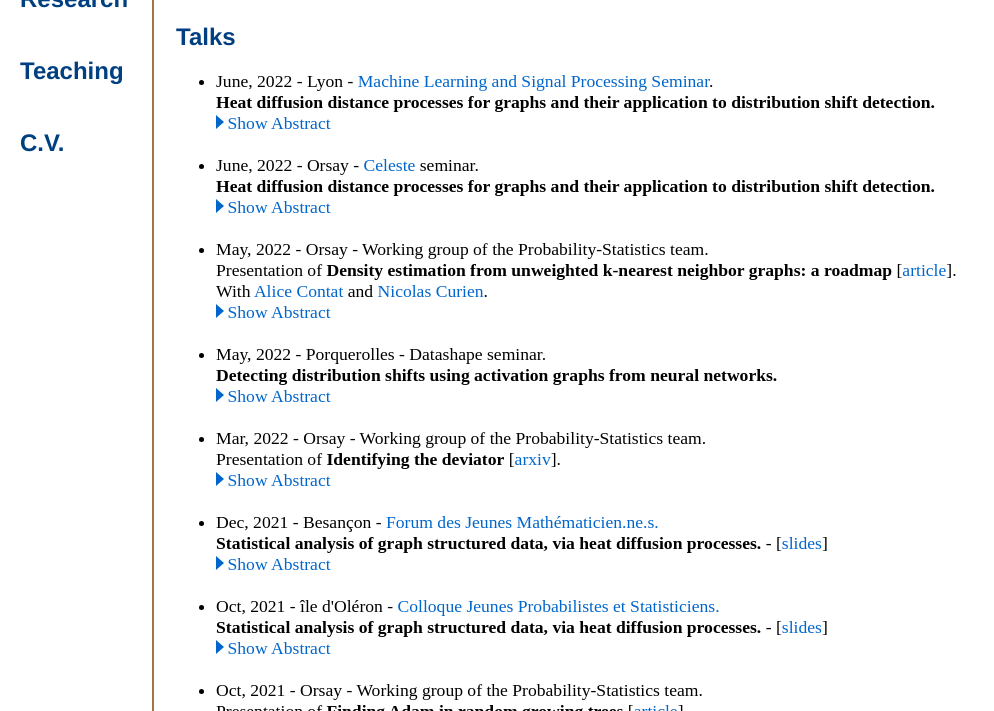
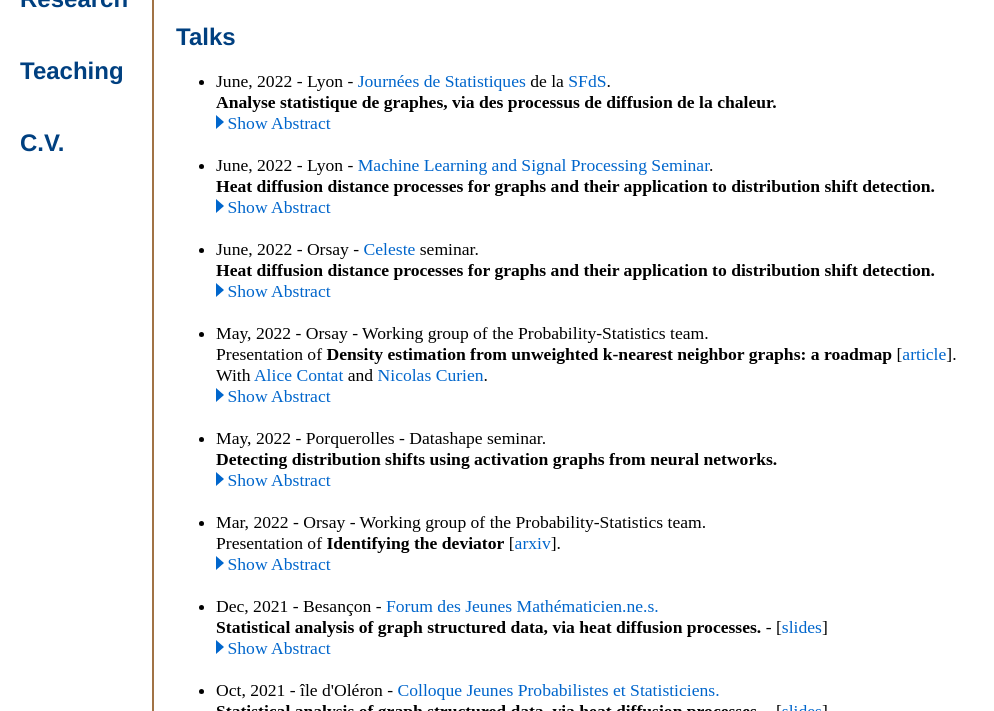
Before and after one commit to elasalle/elasalle.github.io, a Jekyll site: the page built from research/index.html, in a window 1280 px wide and 900 px high, scrolled down 333 px, cut to the strip 189-900 px from the top of the window. Shown: the whole strip, without its empty margins (0-994 px from the left). Built offline with Jekyll 4.4.1, drawn with Linux system fonts in a browser that asks for light colours; some web fonts are replaced.

Commit message:
Update index.html

```diff
--- a/research/index.html
+++ b/research/index.html
@@ -45,6 +45,23 @@ title: Etienne Lasalle, Research
 
   <h2 id="talks" class="title2">Talks</h2>
   <ul class="normalsize">
+  <li>June, 2022 - Lyon - <a href="https://jds22.sciencesconf.org/">Journées de Statistiques</a> de la <a href="https://www.sfds.asso.fr/">SFdS</a>.<br>
+  <b>Analyse statistique de graphes, via des processus de diffusion de la chaleur.</b><br>
+    <button class="showhide abstract10" onclick="switchDisplayByClassName('abstract10')" style="display: block;"><div class="arrow-right"></div>Show Abstract<span class="dots">...</span></button>
+    <button class="showhide abstract10" onclick="switchDisplayByClassName('abstract10')" style="display : none;"><div class="arrow-top"></div>Hide Abstract</button>
+    <p class="abstracttext abstract10" style="display : none;">
+      Ce travail porte sur la comparaison de données de graphes, potentiellement pondérés et de tailles différentes.
+      Lorsqu’on travaille avec des graphes pondérés, on peut interpréter les poids des arêtes comme des conductivités thermiques.
+      Dès lors, on peut comparer les graphes en comparant leur répartition de chaleur après un temps de diffusion t.
+      Ce paramètre d’échelle t doit être minutieusement choisi pour s’assurer des comparaisons pertinentes.
+      A l’opposé de précédents travaux considérant un temps de diffusion fixé arbitrairement ou choisi à partir des données, on propose de prendre en compte tout le processus de diffusion.
+      Pour cela, on définit des processus à valeurs réelles indexés par tous les temps de diffusion dans (0,T), en concaténant les comparaisons faites aux différentes échelles.
+      Dans cet exposé, nous commencerons par présenter ces processus de comparaison de graphes et leurs propriétés statistiques.
+      Puis, nous montrerons comment en dériver des tests à deux échantillons consistants.
+      Nous présenterons quelques applications sur des jeux de données synthétiques et réels. On s’intéressera notamment aux données provenant de graphes d’activations de réseaux de neurones.
+  </p>
+  </li>
+  <br>
   <li>June, 2022 - Lyon - <a href="https://www.ens-lyon.fr/PHYSIQUE/seminars/machine-learning-and-signal-processing">Machine Learning and Signal Processing Seminar</a>.<br>
   <b>Heat diffusion distance processes for graphs and their application to distribution shift detection.</b><br>
     <button class="showhide abstract9" onclick="switchDisplayByClassName('abstract9')" style="display: block;"><div class="arrow-right"></div>Show Abstract<span class="dots">...</span></button>
```
